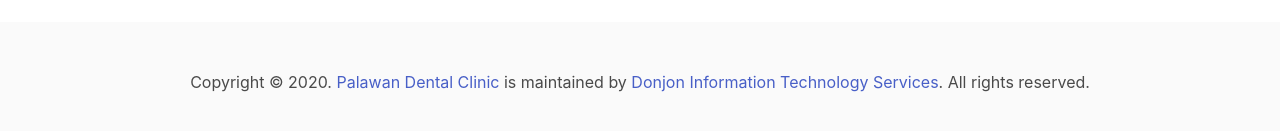
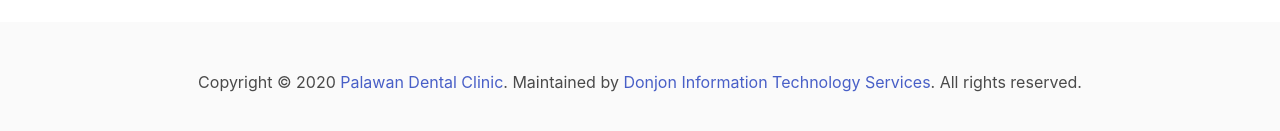
Before and after one commit to donjoncomph/palawandentalclinic.com, a plain HTML site: page index.html in a window 1280 px wide. Shown: the part 811-942 px from the top of the page. Drawn offline with nearby package versions, Linux system fonts and the light colour scheme.

Commit message:
footer edit

```diff
--- a/index.html
+++ b/index.html
@@ -253,7 +253,7 @@
     <footer class="footer">
       <div class="content has-text-centered">
         <p>
-          Copyright &copy; 2020. <a href="https://palawandentalclinic.com/">Palawan Dental Clinic</a> is maintained by <a href="https://www.donjon.com.ph/">Donjon Information Technology Services</a>. All rights reserved.
+          Copyright &copy; 2020 <a href="https://palawandentalclinic.com/">Palawan Dental Clinic</a>. Maintained by <a href="https://www.donjon.com.ph/">Donjon Information Technology Services</a>. All rights reserved.
         </p>
       </div>
     </footer>
```
